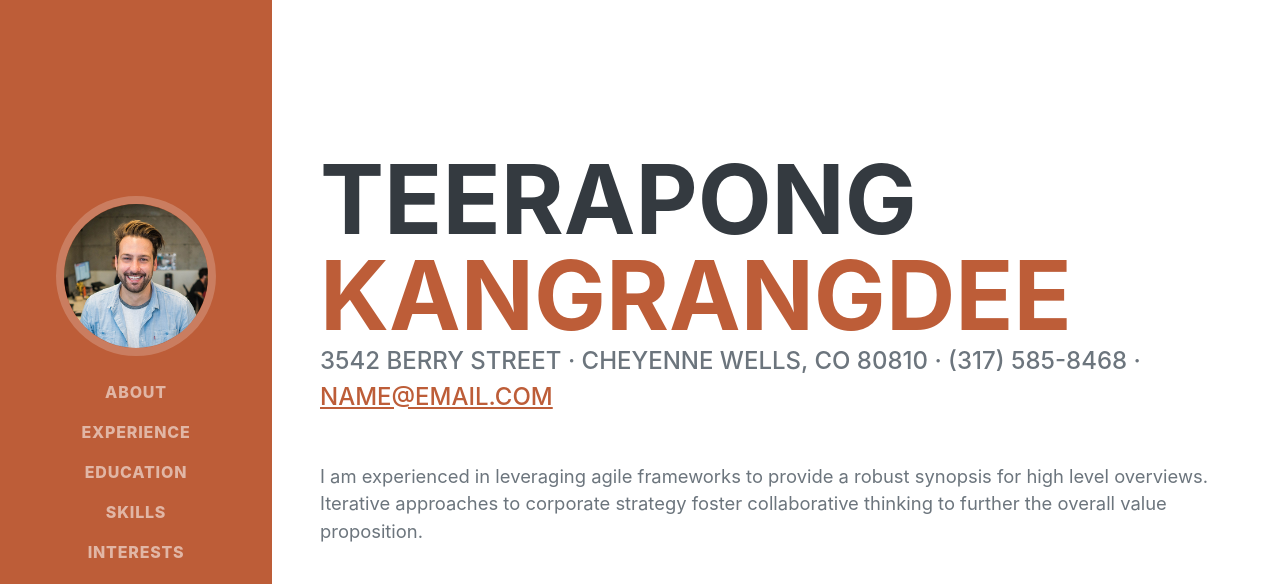
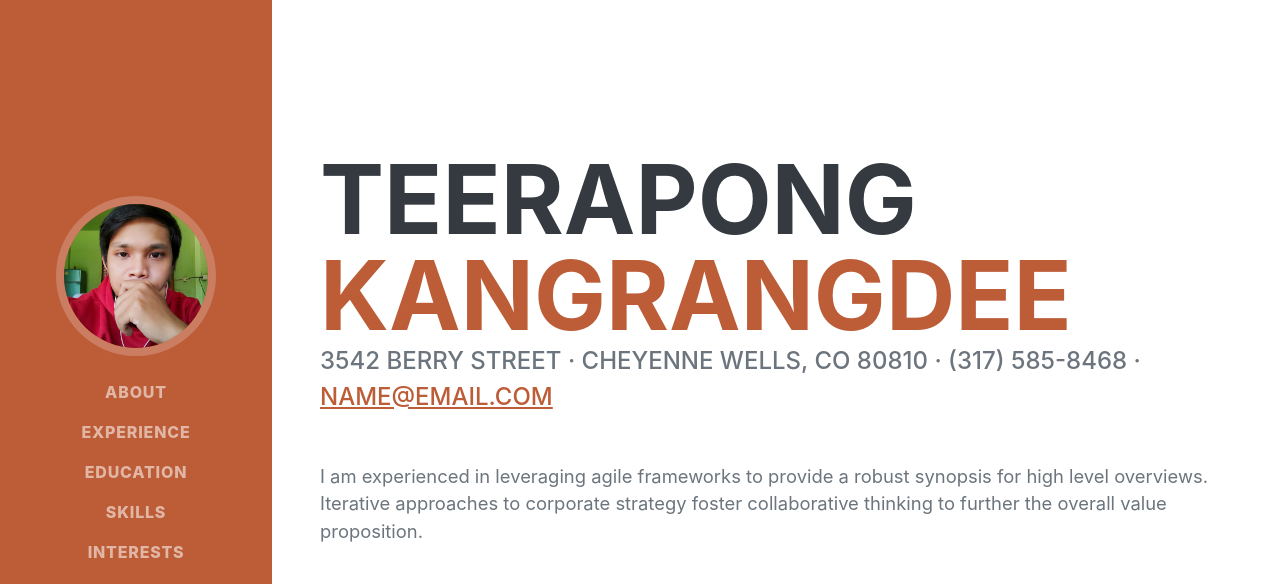
Before and after one commit to tkaonth/portfulio, a plain HTML site: page index.html in a window 1280 px wide. Shown: the top 584 px of the page. Drawn offline with nearby package versions, Linux system fonts and the light colour scheme; a web font is replaced by a local one.

Commit message:
Update index.html

```diff
--- a/index.html
+++ b/index.html
@@ -20,7 +20,7 @@
         <nav class="navbar navbar-expand-lg navbar-dark bg-primary fixed-top" id="sideNav">
             <a class="navbar-brand js-scroll-trigger" href="#page-top">
                 <span class="d-block d-lg-none">Clarence Taylor</span>
-                <span class="d-none d-lg-block"><img class="img-fluid img-profile rounded-circle mx-auto mb-2" src="assets/img/profile.jpg" alt="..." /></span>
+                <span class="d-none d-lg-block"><img class="img-fluid img-profile rounded-circle mx-auto mb-2" src="assets/img/204147208_967430934073115_5935407674315008461_n (1).jpg" alt="..." /></span>
             </a>
             <button class="navbar-toggler" type="button" data-bs-toggle="collapse" data-bs-target="#navbarResponsive" aria-controls="navbarResponsive" aria-expanded="false" aria-label="Toggle navigation"><span class="navbar-toggler-icon"></span></button>
             <div class="collapse navbar-collapse" id="navbarResponsive">
```
